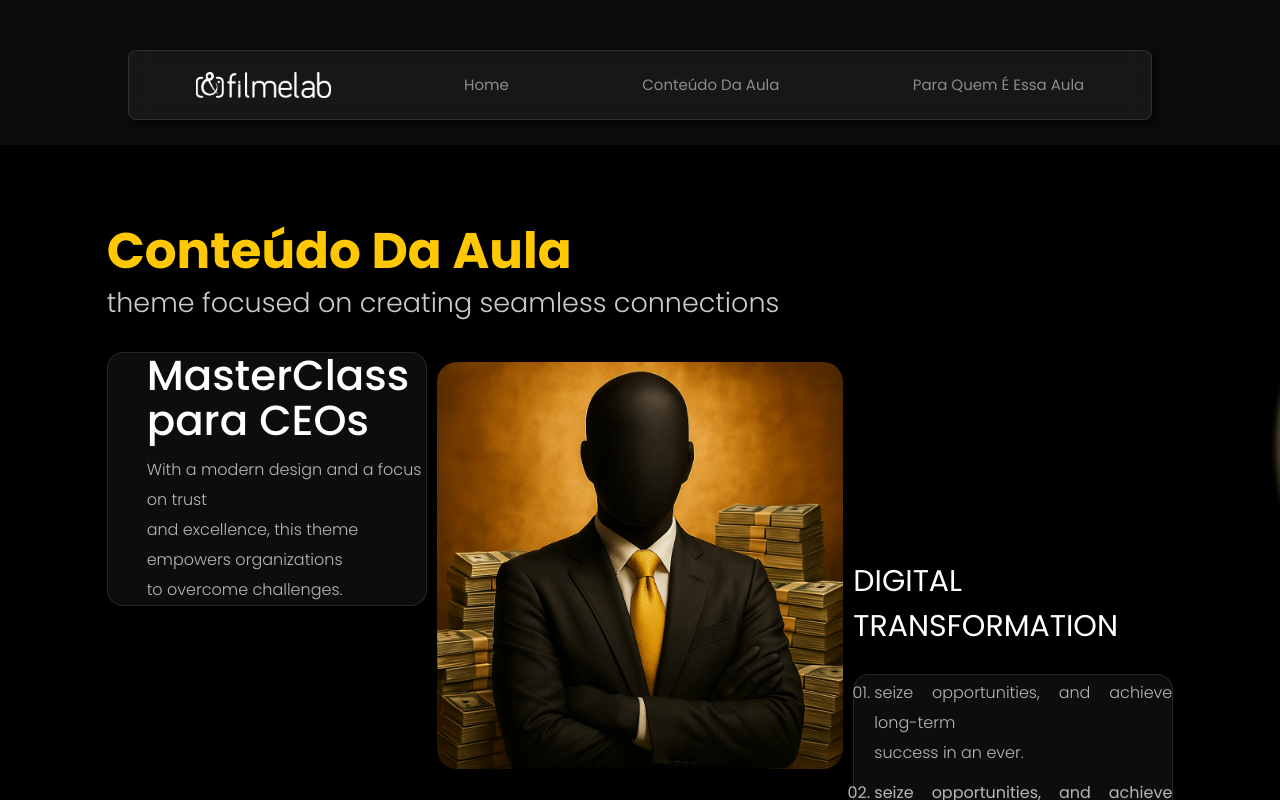
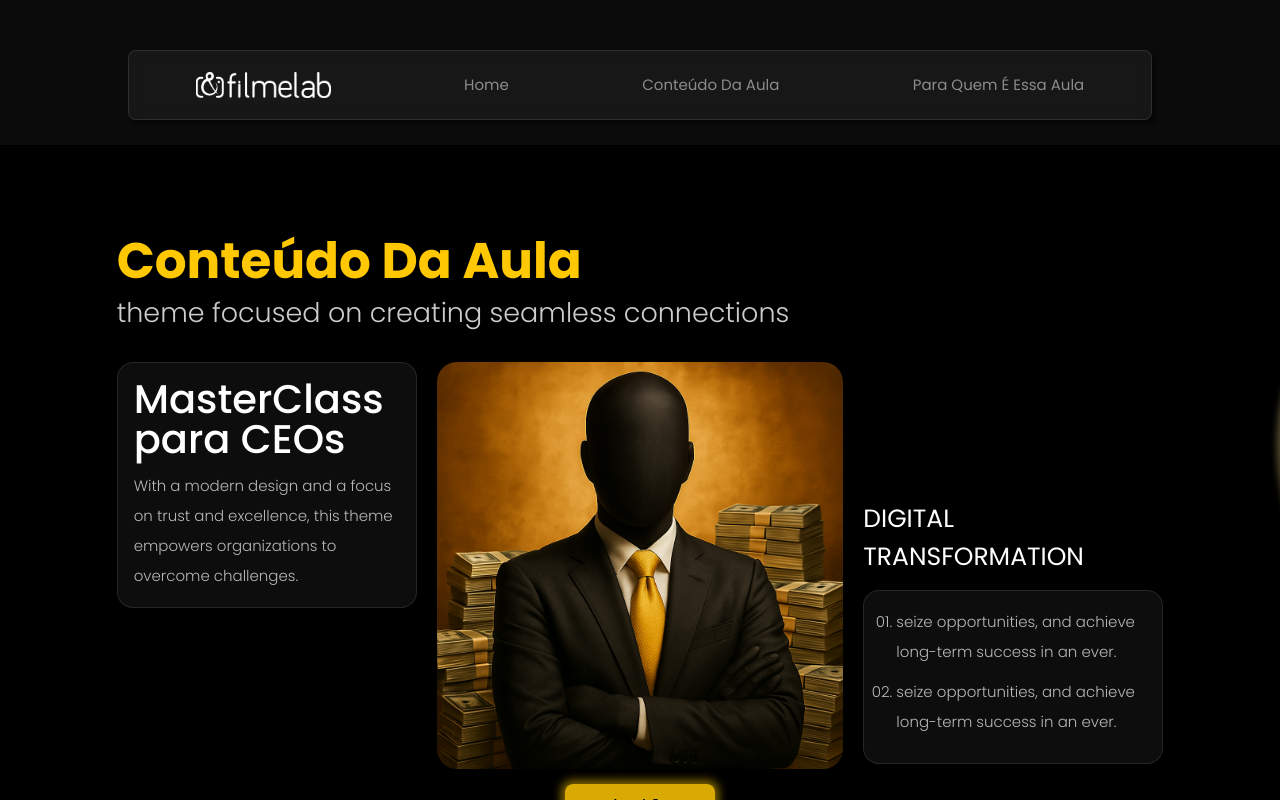
Before and after one commit to Film-Lab-landing-pages/ceos-lp, a Next.js app: page / in a window 1280 px wide. Shown: the top 800 px of the page. Built offline with nearby package versions, Linux system fonts and the light colour scheme.

Commit message:
rework: right section on classcontent updated

```diff
--- a/src/app/page.jsx
+++ b/src/app/page.jsx
@@ -1,5 +1,5 @@
 import Footer from "@/components/Footer";
-import SectionClassContent from "@/components/section-class-content";
+import SectionClassContent from "@/sections/ClassContent";
 import Header from "@/components/Header";
 import InscriptionForm from "@/components/InscriptionForm";
 import ParaQuem from "@/sections/ParaQuem";
--- a/src/components/section-class-content/index.tsx
+++ /dev/null
@@ -1,66 +0,0 @@
-"use client";
-
-import React from "react";
-import {
-  Section,
-  Subtitle,
-  CenterImage,
-  RightCard,
-  EnrollButton,
-  Description,
-  RightList,
-  ListItem,
-  Header,
-  LeftContainer,
-} from "./styles";
-import { Title, Grid, Card } from "@/styles/globalStyles";
-
-export default function SectionClassContent() {
-  return (
-    <Section>
-      <Grid>
-        <Header>
-          <Title className="poppins-bold">Conteúdo Da Aula</Title>
-          <Subtitle className="poppins-light">
-            theme focused on creating seamless connections
-          </Subtitle>
-        </Header>
-
-        <LeftContainer>
-          <Card>
-            <h3 className="poppins-medium">MasterClass para CEOs</h3>
-            <Description className="poppins-light">
-              With a modern design and a focus on trust
-              <br />
-              and excellence, this theme empowers organizations
-              <br />
-              to overcome challenges.
-            </Description>
-          </Card>
-        </LeftContainer>
-
-        <CenterImage>
-          <img src="/images/ceo.png" alt="CEO com pilha de dinheiro" />
-        </CenterImage>
-
-        <RightCard>
-          <h3 className="poppins-regular">DIGITAL TRANSFORMATION</h3>
-          <RightList>
-            <ListItem className="poppins-light">
-              seize opportunities, and achieve long-term
-              <br /> success in an ever.
-            </ListItem>
-            <ListItem>
-              seize opportunities, and achieve long-term <br /> success in an
-              ever.
-            </ListItem>
-          </RightList>
-        </RightCard>
-
-        <EnrollButton size="small" className="poppins-xbold class-content">
-          Inscrição
-        </EnrollButton>
-      </Grid>
-    </Section>
-  );
-}
--- /dev/null
+++ b/src/sections/ClassContent/index.tsx
@@ -0,0 +1,60 @@
+"use client";
+
+import React from "react";
+import {
+  Section,
+  Subtitle,
+  EnrollButton,
+  RightList,
+  Header,
+  RightContainer,
+  LeftContainer,
+  CenterContainer,
+} from "./styles";
+import { Title, Grid, Card } from "@/styles/globalStyles";
+
+export default function SectionClassContent() {
+  return (
+    <Section>
+      <Grid>
+        <Header>
+          <Title className="poppins-bold">Conteúdo Da Aula</Title>
+          <Subtitle className="poppins-light">
+            theme focused on creating seamless connections
+          </Subtitle>
+        </Header>
+
+        <LeftContainer>
+          <Card>
+            <h3 className="poppins-medium">MasterClass para CEOs</h3>
+            <p className="poppins-light">
+              With a modern design and a focus on trust and excellence, this
+              theme empowers organizations to overcome challenges.
+            </p>
+          </Card>
+        </LeftContainer>
+
+        <CenterContainer>
+          <img src="/images/ceo.png" alt="CEO com pilha de dinheiro" />
+          <EnrollButton size="small" className="poppins-xbold class-content">
+            Inscrição
+          </EnrollButton>
+        </CenterContainer>
+
+        <RightContainer>
+          <h3 className="poppins-regular">DIGITAL TRANSFORMATION</h3>
+          <Card>
+            <RightList>
+              <li>
+                seize opportunities, and achieve long-term success in an ever.
+              </li>
+              <li>
+                seize opportunities, and achieve long-term success in an ever.
+              </li>
+            </RightList>
+          </Card>
+        </RightContainer>
+      </Grid>
+    </Section>
+  );
+}
--- a/src/components/section-class-content/styles.ts
+++ b/src/sections/ClassContent/styles.ts
@@ -15,6 +15,7 @@ export const Section = styled.section`
 export const Header = styled.div`
   grid-column: 2 / 12;
   grid-row: 2 / 4;
+  padding: 1rem;
 `;
 
 export const Subtitle = styled.p`
@@ -26,47 +27,48 @@ export const Subtitle = styled.p`
 export const LeftContainer = styled.div`
   grid-column: 2 / 5;
   grid-row: 4 / 12;
-
+  padding: 1rem;
+  div {
+    padding: 16px;
+  }
   h3 {
-    font-size: 42px;
+    font-size: 4rem;
     margin-bottom: 12px;
-    line-height: 45px;
-    margin-left: 39px;
+    line-height: 4rem;
     color: #ffffff;
     word-break: break-word;
   }
+  p {
+    font-size: 1.5rem;
+    color: rgba(255, 255, 255, 0.7);
+    line-height: 30px;
+  }
 `;
 
-export const Description = styled.p`
-  font-size: 16px;
-  color: rgba(255, 255, 255, 0.7);
-  line-height: 30px;
-  margin-left: 39px;
-`;
-
-export const CenterImage = styled.div`
+export const CenterContainer = styled.div`
   grid-column: 5 / 9;
   grid-row: 4 / 12;
-  padding: 10px;
+  padding: 1rem;
 
   img {
     width: 100%;
-    /*     height: 630px; */
+    margin-bottom: 1.5rem;
     border-radius: 20px;
     box-shadow: 0 0 20px rgba(0, 0, 0, 0.4);
   }
 `;
 
-export const RightCard = styled.div`
+export const RightContainer = styled.div`
   grid-column: 9 / 12;
-  grid-row: 7 / 10;
-  color: white;
-  backdrop-filter: blur(10px);
-  -webkit-backdrop-filter: blur(10px);
+  grid-row: 6 / 12;
+  padding: 1rem;
 
+  div {
+    padding: 16px;
+  }
   h3 {
-    font-size: 30px;
-    margin-bottom: 25px;
+    font-size: 2.5rem;
+    margin-bottom: 1.5rem;
     font-family: var(--font-poppins);
     width: 100%;
   }
@@ -74,24 +76,23 @@ export const RightCard = styled.div`
 
 export const RightList = styled.ul`
   list-style: decimal-leading-zero;
-  font-family: var(--font-poppins);
-  padding-left: 20px;
-  background-color: rgba(255, 255, 255, 0.05);
-  border: 1px solid rgba(255, 255, 255, 0.1);
   border-radius: 16px;
   height: 100%;
   display: flex;
   flex-direction: column;
   align-items: center;
   justify-content: center;
-`;
+  div {
+  }
+  li {
+    margin-left: 16px;
+    font-size: 1.5rem;
+    margin-bottom: 1rem;
+    color: rgba(255, 255, 255, 0.7);
+    line-height: 30px;
 
-export const ListItem = styled.li`
-  font-size: 16px;
-  margin-bottom: 10px;
-  color: rgba(255, 255, 255, 0.7);
-  line-height: 30px;
-  text-align: justify; /* Justifica o texto */
+    font-weight: 300;
+  }
 `;
 
 export const EnrollButton = styled(Button)<ButtonProps>`
--- a/src/styles/globalStyles.ts
+++ b/src/styles/globalStyles.ts
@@ -29,7 +29,7 @@ export const Button = styled.button<ButtonProps>`
   font-style: bold;
   border: none;
   border-radius: 8px;
-  box-shadow: 0 0 20px 6px rgba(255, 200, 2, 0.5);
+  box-shadow: 0 0 8px 4px rgba(255, 200, 2, 0.5);
   display: flex;
   align-items: center;
   justify-content: center;
```
